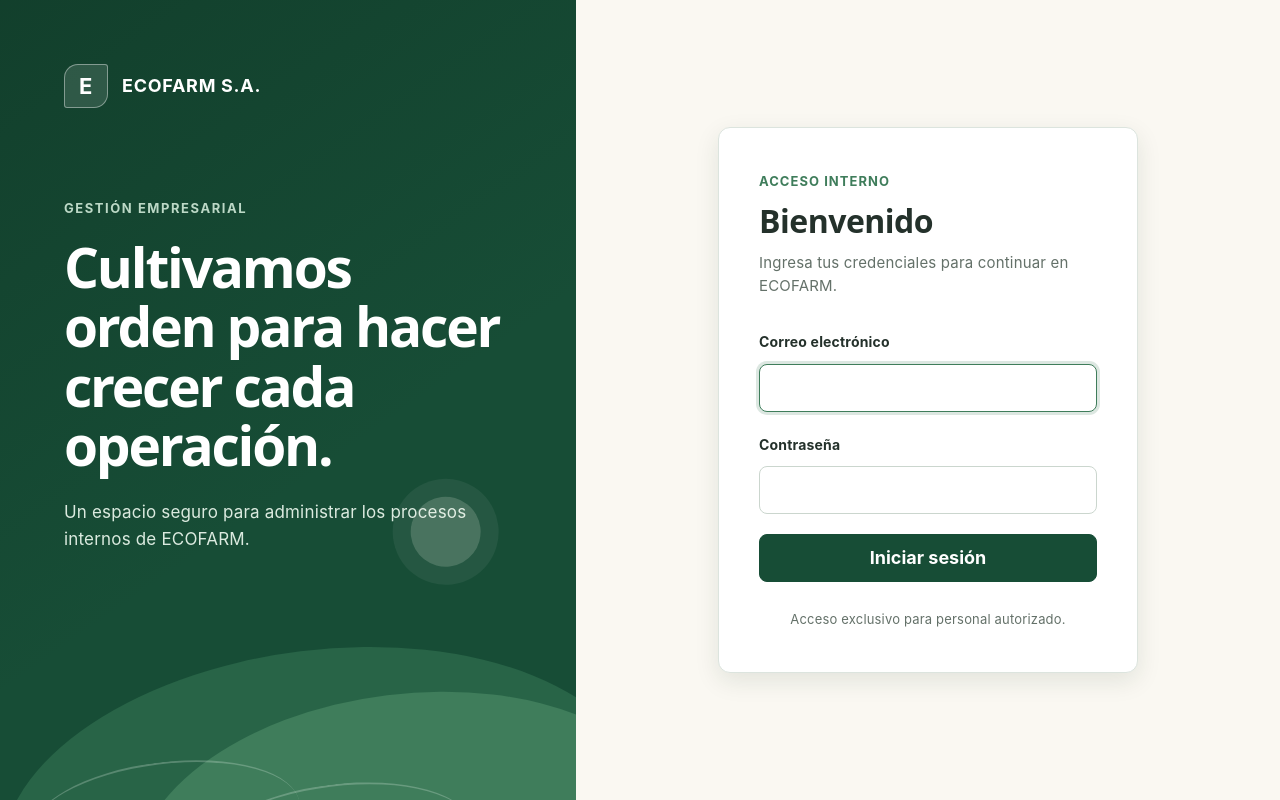
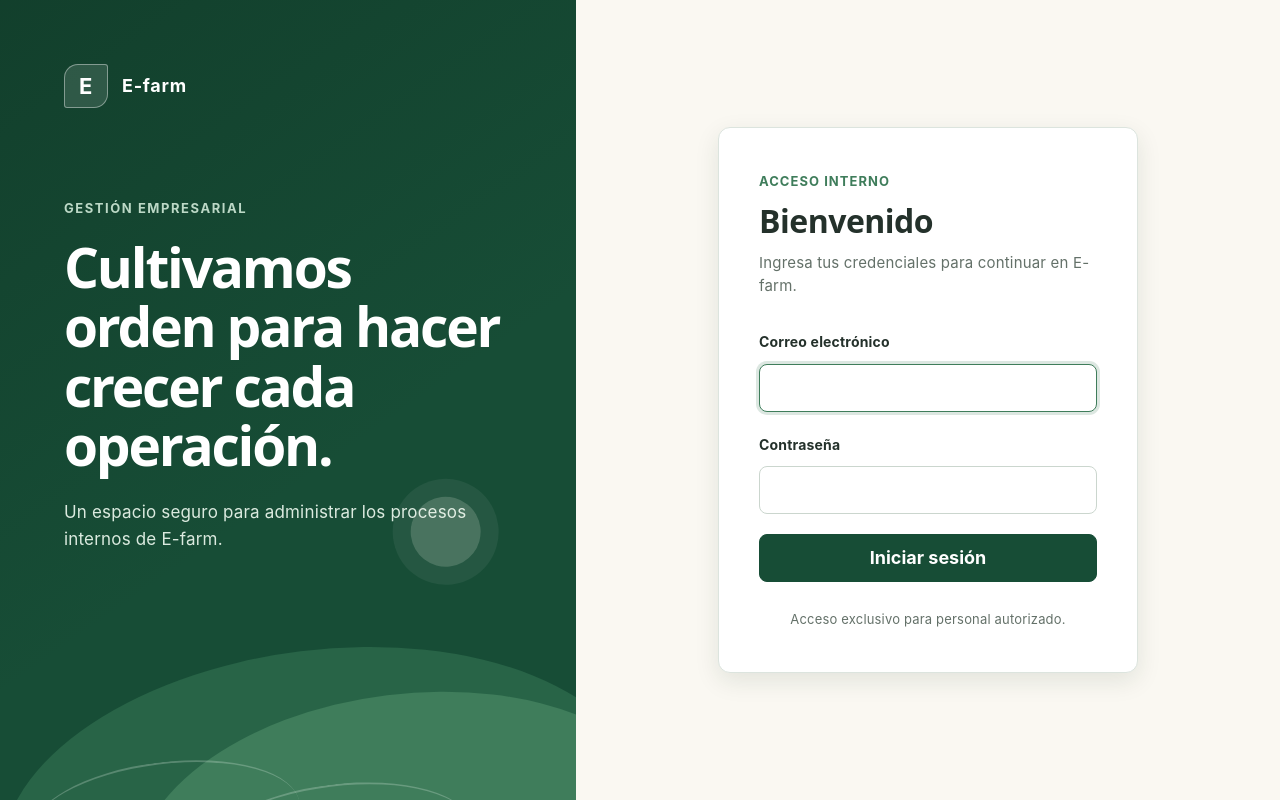
Before and after one commit to Mitogal20004/ecofarm-system, a React app in the folder frontend/: page / in a window 1280 px wide. Built offline with nearby package versions, Linux system fonts and the light colour scheme; no server answers; the HTML template or start-up script is replaced by a standard one.

Commit message:
chore: actualizar nombre visible a E-farm

```diff
--- a/frontend/src/pages/Login.jsx
+++ b/frontend/src/pages/Login.jsx
@@ -70,7 +70,7 @@ function Login({ alIniciarSesion }) {
             <span className="simbolo-ecofarm" aria-hidden="true">
               E
             </span>
-            <span id="marca-ecofarm">ECOFARM S.A.</span>
+            <span id="marca-ecofarm">E-farm</span>
           </div>
 
           <div className="mensaje-identidad">
@@ -78,7 +78,7 @@ function Login({ alIniciarSesion }) {
             <h1>Cultivamos orden para hacer crecer cada operación.</h1>
             <p>
               Un espacio seguro para administrar los procesos internos de
-              ECOFARM.
+              E-farm.
             </p>
           </div>
 
@@ -96,7 +96,7 @@ function Login({ alIniciarSesion }) {
           <p className="etiqueta-bienvenida">Acceso interno</p>
           <h2>Bienvenido</h2>
           <p className="instruccion-login">
-            Ingresa tus credenciales para continuar en ECOFARM.
+            Ingresa tus credenciales para continuar en E-farm.
           </p>
 
           <form className="formulario-login" onSubmit={manejarEnvio} noValidate>
```
